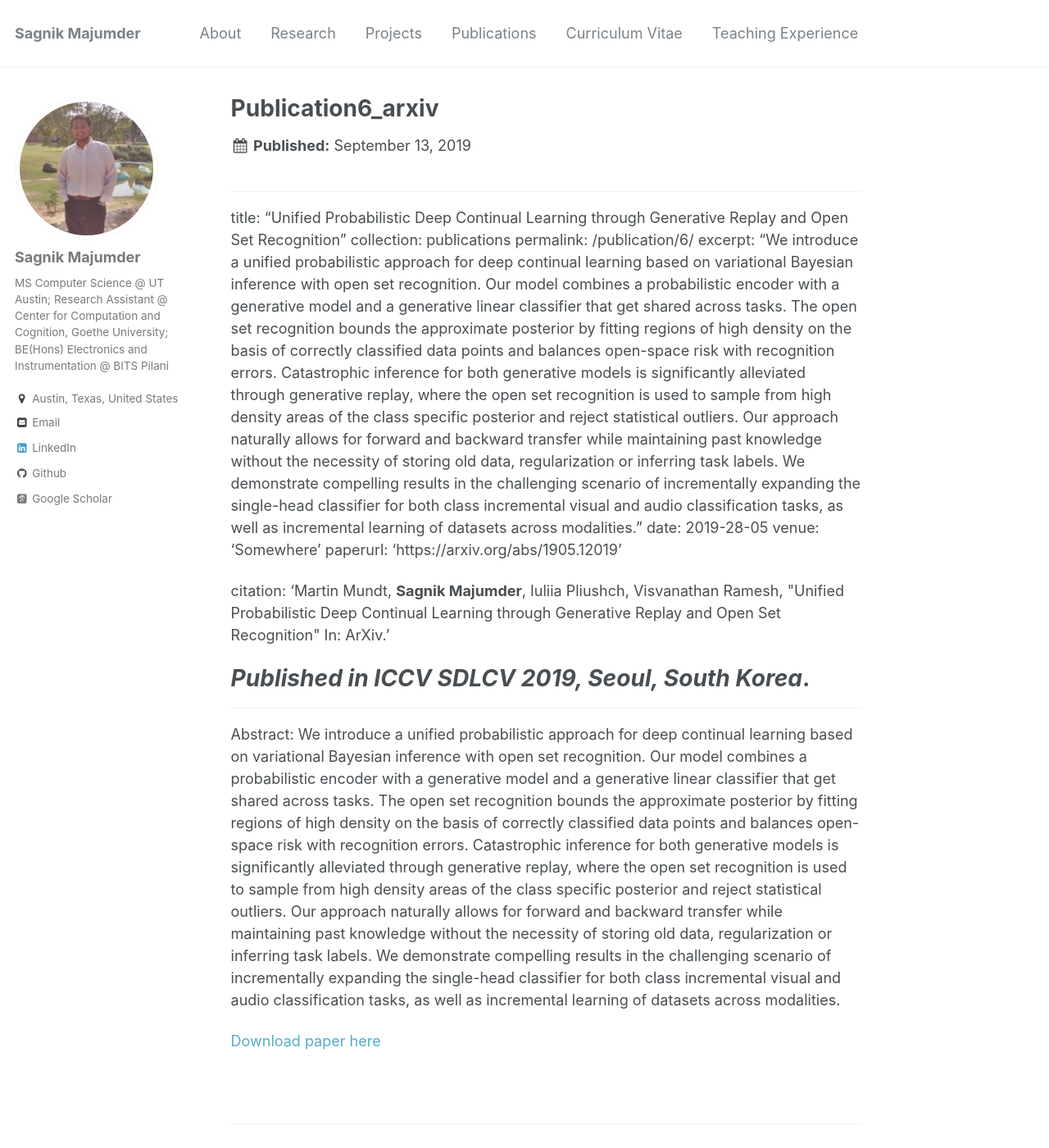
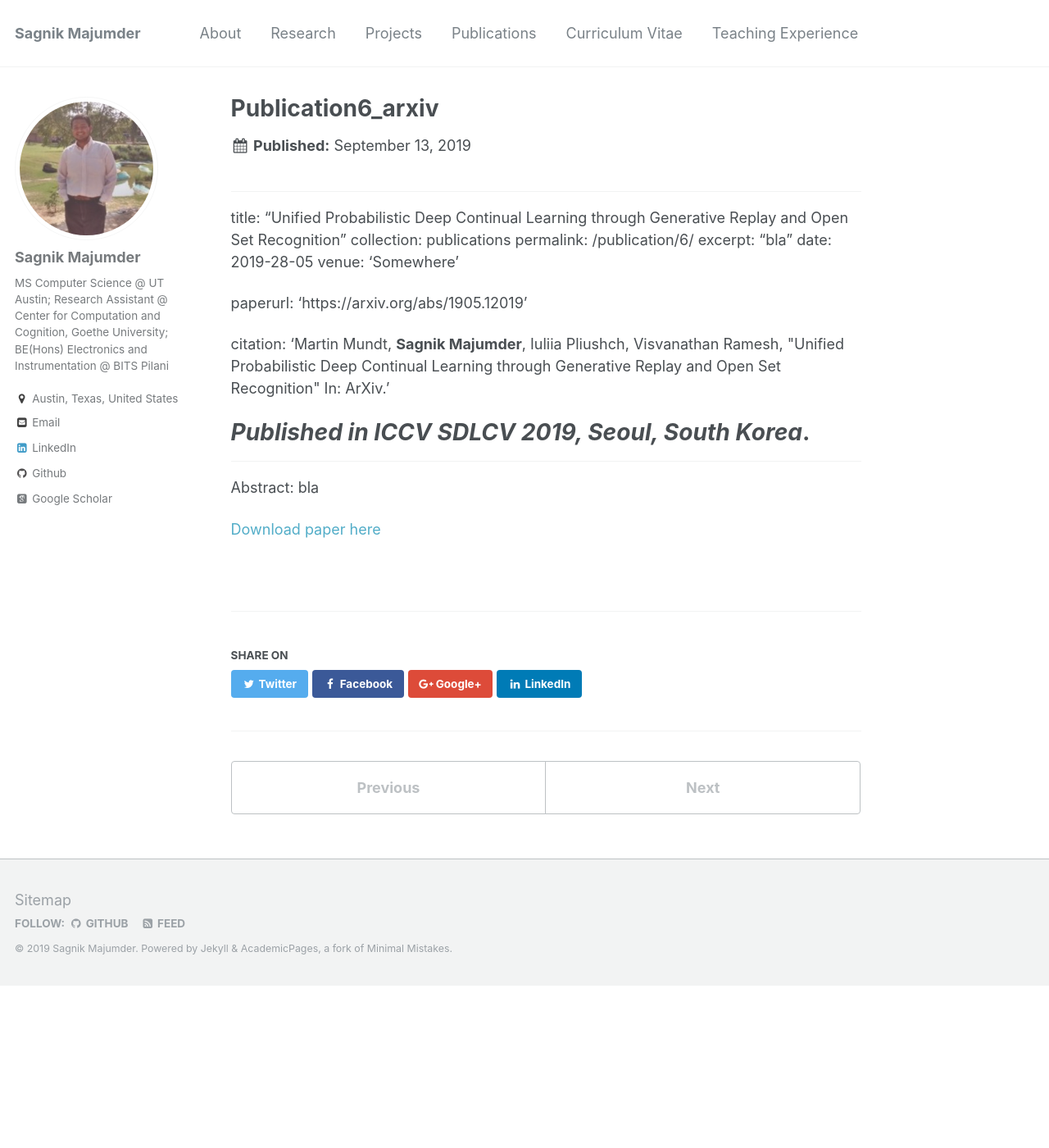
Before and after one commit to SAGNIKMJR/sagnikmjr.github.io, a Jekyll site: the page built from _publications/Publication6_arXiv.md, in a window 1280 px wide and 1400 px high. Shown: the whole window at 82% size. Built offline with Jekyll 4.4.1, drawn with Linux system fonts in a browser that asks for light colours; some web fonts are replaced.

Commit message:
publications debug updates 10

```diff
--- a/_publications/Publication6_arXiv.md
+++ b/_publications/Publication6_arXiv.md
@@ -2,16 +2,17 @@
 title: "Unified Probabilistic Deep Continual Learning through Generative Replay and Open Set Recognition"
 collection: publications
 permalink: /publication/6/
-excerpt: "We introduce a unified probabilistic approach for deep continual learning based on variational Bayesian inference with open set recognition. Our model combines a probabilistic encoder with a generative model and a generative linear classifier that get shared across tasks. The open set recognition bounds the approximate posterior by fitting regions of high density on the basis of correctly classified data points and balances open-space risk with recognition errors. Catastrophic inference for both generative models is significantly alleviated through generative replay, where the open set recognition is used to sample from high density areas of the class specific posterior and reject statistical outliers. Our approach naturally allows for forward and backward transfer while maintaining past knowledge without the necessity of storing old data, regularization or inferring task labels. We demonstrate compelling results in the challenging scenario of incrementally expanding the single-head classifier for both class incremental visual and audio classification tasks, as well as incremental learning of datasets across modalities."
+excerpt: "bla"
 date: 2019-28-05
 venue: 'Somewhere'
-paperurl: 'https://arxiv.org/abs/1905.12019'
+
+ paperurl: 'https://arxiv.org/abs/1905.12019'
 
 citation: 'Martin Mundt, <b>Sagnik Majumder</b>, Iuliia Pliushch, Visvanathan Ramesh, &quot;Unified Probabilistic Deep Continual Learning through Generative Replay and Open Set Recognition&quot; In: ArXiv.'
 
 #  <i>Published in ICCV SDLCV 2019, Seoul, South Korea</i>.
 
  ---
-Abstract: We introduce a unified probabilistic approach for deep continual learning based on variational Bayesian inference with open set recognition. Our model combines a probabilistic encoder with a generative model and a generative linear classifier that get shared across tasks. The open set recognition bounds the approximate posterior by fitting regions of high density on the basis of correctly classified data points and balances open-space risk with recognition errors. Catastrophic inference for both generative models is significantly alleviated through generative replay, where the open set recognition is used to sample from high density areas of the class specific posterior and reject statistical outliers. Our approach naturally allows for forward and backward transfer while maintaining past knowledge without the necessity of storing old data, regularization or inferring task labels. We demonstrate compelling results in the challenging scenario of incrementally expanding the single-head classifier for both class incremental visual and audio classification tasks, as well as incremental learning of datasets across modalities.
+Abstract: bla
 
 [Download paper here](https://arxiv.org/pdf/1905.12019.pdf)
```
